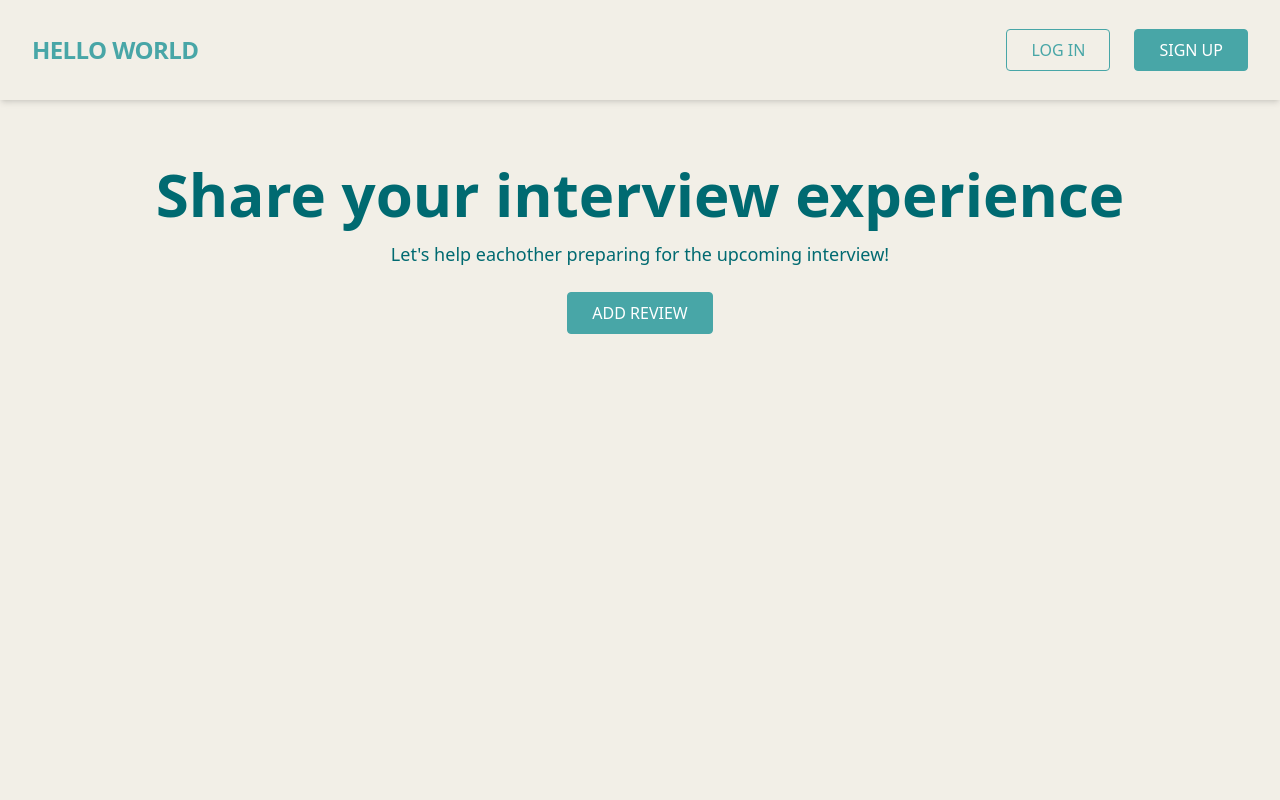
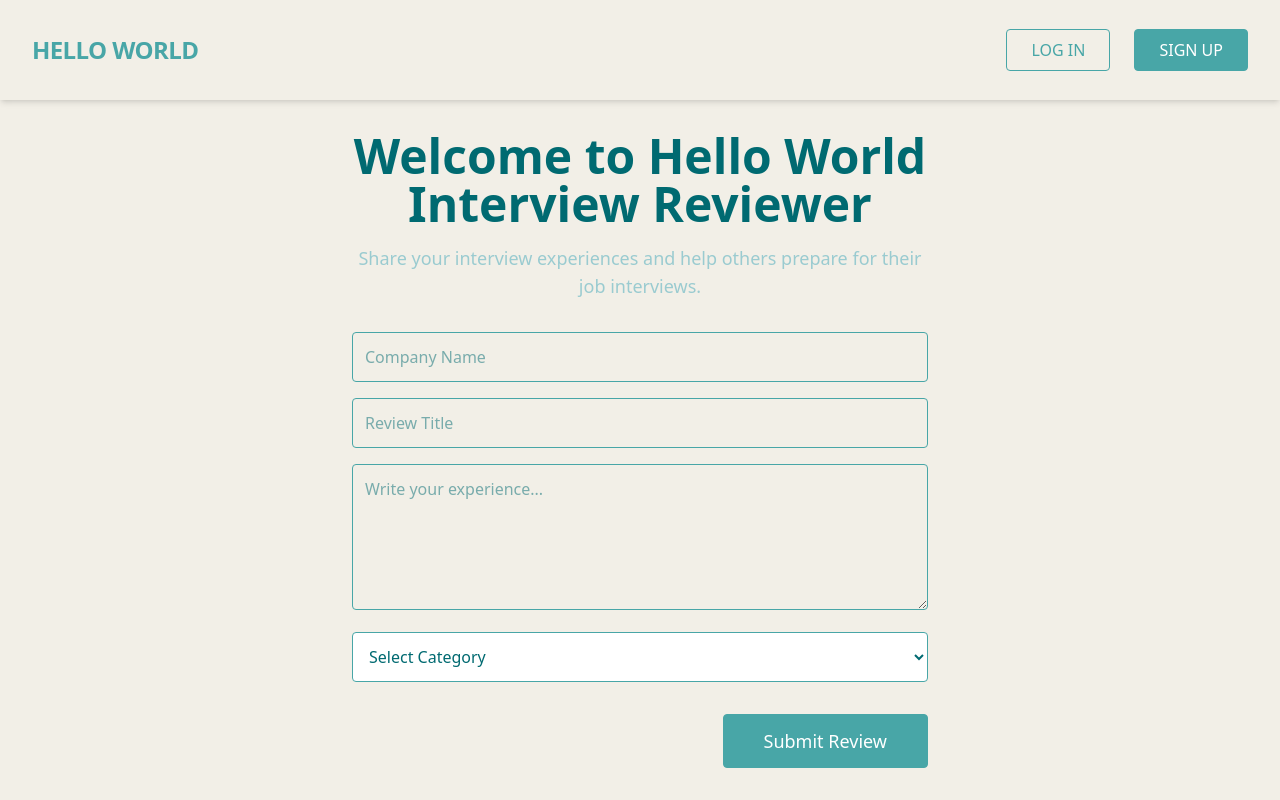
Before and after one commit to Nikolic1992/hello-world-interview-reviewer, a React (Vite) app: page / in a window 1280 px wide. Built offline with nearby package versions, Linux system fonts and the light colour scheme.

Commit message:
feat: add form in Hero section

```diff
--- a/src/components/Hero.tsx
+++ b/src/components/Hero.tsx
@@ -1,23 +1,56 @@
-import { DESKTOP_HEADER_HEIGHT } from "../constants";
 import Button from "./Button";
 
 export default function Hero() {
   return (
     <section
-      className="bg-[var(--color-background)] text-[var(--color-text)] py-16 px-8 justify-center items-center mx-auto"
-      style={{
-        height: `calc(100vh - ${DESKTOP_HEADER_HEIGHT})`,
-      }}
+      className="bg-[var(--color-background)] text-[var(--color-text)]
+                 min-h-[calc(100vh-100px)] px-8 flex flex-col items-center
+                 justify-center text-center"
     >
-      <div className="max-w-5xl mx-auto text-center flex-auto items-center justify-center">
-        <h1 className="text-6xl font-bold mb-4 ">
-          Share your interview experience
-        </h1>
-        <p className="text-lg mb-6">
-          Let's help eachother preparing for the upcoming interview!
-        </p>
-        <Button>ADD REVIEW</Button>
-      </div>
+      <h1 className="text-5xl font-extrabold max-w-3xl mb-4">
+        Welcome to Hello World Interview Reviewer
+      </h1>
+      <p className="max-w-xl text-lg mb-8 text-[var(--color-secondary)]">
+        Share your interview experiences and help others prepare for their job
+        interviews.
+      </p>
+
+      <form className="w-full max-w-xl text-left space-y-4">
+        <input
+          type="text"
+          placeholder="Company Name"
+          className="w-full p-3 rounded border border-[var(--color-primary)] focus:outline-none focus:ring-2 focus:ring-[var(--color-primary)]"
+        />
+
+        <input
+          type="text"
+          placeholder="Review Title"
+          className="w-full p-3 rounded border border-[var(--color-primary)] focus:outline-none focus:ring-2 focus:ring-[var(--color-primary)]"
+        />
+
+        <textarea
+          placeholder="Write your experience..."
+          rows={5}
+          className="w-full p-3 rounded border border-[var(--color-primary)] focus:outline-none focus:ring-2 focus:ring-[var(--color-primary)]"
+        />
+
+        <select className="w-full p-3 rounded border border-[var(--color-primary)] text-[var(--color-text)] bg-white focus:outline-none focus:ring-2 focus:ring-[var(--color-primary)]">
+          <option value="">Select Category</option>
+          <option value="frontend">Frontend Development</option>
+          <option value="backend">Backend Development</option>
+          <option value="testing">Testing</option>
+          <option value="ui">UI</option>
+          <option value="ux">UX</option>
+          <option value="ai">AI</option>
+          <option value="devops">DevOps</option>
+        </select>
+
+        <div className="text-center pt-4 justify-end flex">
+          <Button className="px-10 py-3 text-lg " variant="primary">
+            Submit Review
+          </Button>
+        </div>
+      </form>
     </section>
   );
 }
```
